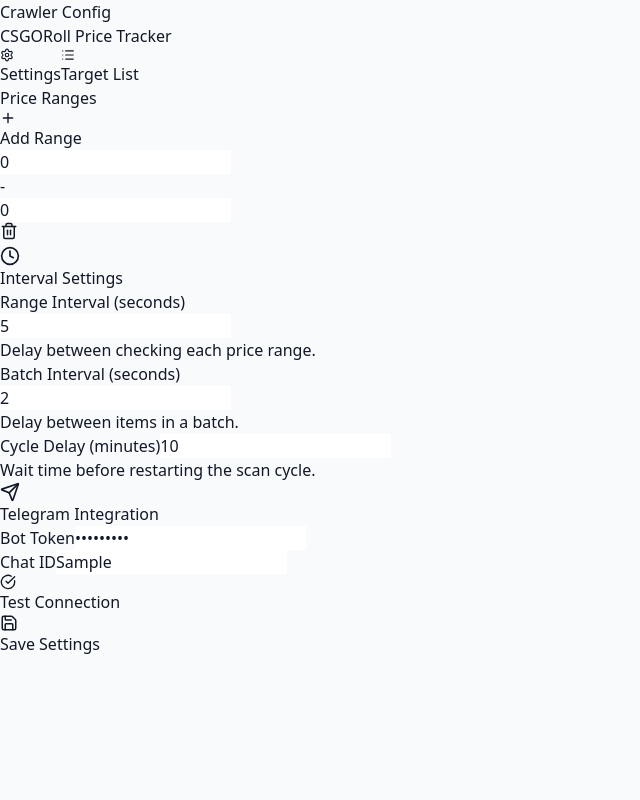
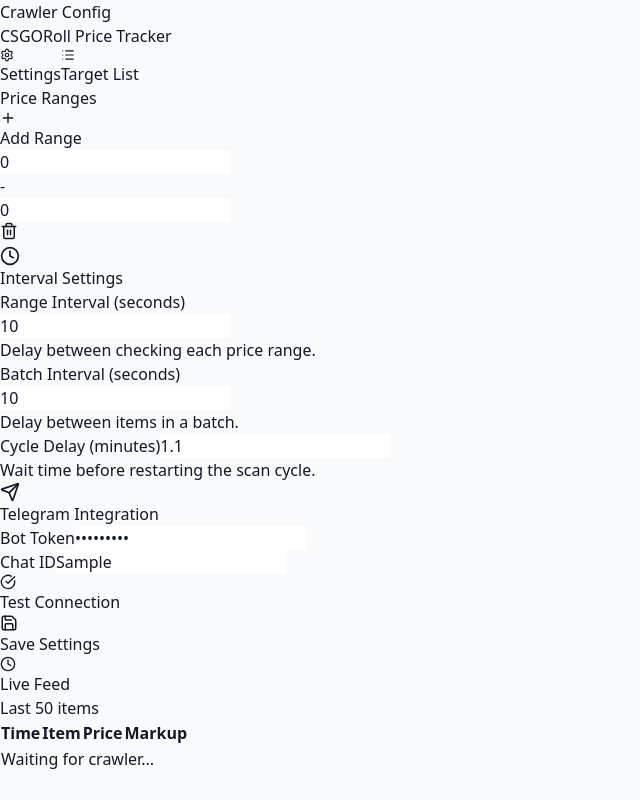
Before and after one commit to toannguyen3105/csgoroll-price-tracker, a React (Vite) app: page / in a window 1280 px wide. Both pictures are taken after typing "Sample123", "Sample" into the empty fields and a click on the button "Add Range". Shown: the whole page, without its empty margins (0-640 px from the left). Built offline with nearby package versions, Linux system fonts and the light colour scheme.

Commit message:
feat: Update CSGORoll API integration to use persisted queries and a new endpoint, and add a live item feed UI with markup display.

```diff
--- a/src/App.tsx
+++ b/src/App.tsx
@@ -4,6 +4,7 @@
 import { TelegramConfig } from './components/TelegramConfig';
 import { TargetItemManager } from './components/TargetItemManager';
 import { storageHelper } from './storage_helper';
+import { CrawlFeed } from './components/CrawlFeed';
 import type { AppState, PriceRange, Intervals, TelegramConfig as ITelegramConfig, TargetItem } from './types';
 import { Save, Loader2, Settings, List } from 'lucide-react';
 
@@ -14,11 +15,7 @@
 
   // State
   const [priceRanges, setPriceRanges] = useState<PriceRange[]>([]);
-  const [intervals, setIntervals] = useState<Intervals>({
-    rangeInterval: 5,
-    batchInterval: 2,
-    cycleDelay: 10
-  });
+  const [intervals, setIntervals] = useState<Intervals>({ rangeInterval: 10, batchInterval: 10, cycleDelay: 1.1 });
   const [telegramConfig, setTelegramConfig] = useState<ITelegramConfig>({
     botToken: '',
     chatId: ''
@@ -71,18 +68,23 @@
   }
 
   return (
-    <div className="w-[500px] min-h-[600px] bg-gray-50 flex flex-col">
+    <div className="w-[900px] h-[600px] bg-gray-50 grid grid-cols-[380px_1fr] overflow-hidden">
+      {/* Left Panel: Config */}
+      <div className="flex flex-col h-full border-r border-gray-200 min-h-0">
         {/* Header */}
         <header className="bg-white border-b border-gray-200 px-6 py-4 flex items-center justify-between shrink-0">
           <div>
             <h1 className="text-xl font-bold text-gray-800">Crawler Config</h1>
             <p className="text-xs text-gray-500">CSGORoll Price Tracker</p>
           </div>
+        </header>
+
         {/* Tabs */}
+        <div className="bg-white px-6 pb-2 pt-0 shrink-0">
           <div className="flex bg-gray-100 p-1 rounded-lg">
             <button
               onClick={() => setActiveTab('settings')}
-            className={`flex items-center gap-1.5 px-3 py-1.5 rounded-md text-xs font-medium transition-all ${activeTab === 'settings'
+              className={`flex-1 flex items-center justify-center gap-1.5 px-3 py-1.5 rounded-md text-xs font-medium transition-all ${activeTab === 'settings'
                 ? 'bg-white text-blue-600 shadow-sm'
                 : 'text-gray-500 hover:text-gray-700'
                 }`}
@@ -91,7 +93,7 @@
             </button>
             <button
               onClick={() => setActiveTab('targets')}
-            className={`flex items-center gap-1.5 px-3 py-1.5 rounded-md text-xs font-medium transition-all ${activeTab === 'targets'
+              className={`flex-1 flex items-center justify-center gap-1.5 px-3 py-1.5 rounded-md text-xs font-medium transition-all ${activeTab === 'targets'
                 ? 'bg-white text-blue-600 shadow-sm'
                 : 'text-gray-500 hover:text-gray-700'
                 }`}
@@ -99,10 +101,10 @@
               <List size={14} /> Target List
             </button>
           </div>
-      </header>
+        </div>
 
         {/* Main Content */}
-      <main className="flex-1 overflow-y-auto p-6 scrollbar-thin">
+        <main className="flex-1 overflow-y-auto p-6 scrollbar-thin min-h-0">
           {activeTab === 'settings' ? (
             <div className="space-y-6">
               <PriceRangeManager ranges={priceRanges} setRanges={setPriceRanges} />
@@ -143,6 +145,12 @@
           </footer>
         )}
       </div>
+
+      {/* Right Panel: Feed */}
+      <div className="h-full bg-white">
+        <CrawlFeed />
+      </div>
+    </div>
   );
 }
 
--- /dev/null
+++ b/src/components/CrawlFeed.tsx
@@ -0,0 +1,81 @@
+import { useEffect, useState } from 'react';
+import type { LogItem } from '../types';
+import { Clock } from 'lucide-react';
+
+export const CrawlFeed = () => {
+    const [items, setItems] = useState<LogItem[]>([]);
+
+    useEffect(() => {
+        const handleMessage = (message: any) => {
+            if (message.type === 'ITEM_SCANNED') {
+                const newItem = message.payload as LogItem;
+                setItems(prev => {
+                    const newItems = [newItem, ...prev];
+                    return newItems.slice(0, 50); // Keep last 50
+                });
+            }
+        };
+
+        // Safety check for Chrome Runtime
+        if (typeof chrome !== 'undefined' && chrome.runtime && chrome.runtime.onMessage) {
+            chrome.runtime.onMessage.addListener(handleMessage);
+        }
+
+        return () => {
+            if (typeof chrome !== 'undefined' && chrome.runtime && chrome.runtime.onMessage) {
+                chrome.runtime.onMessage.removeListener(handleMessage);
+            }
+        };
+    }, []);
+
+    const formatTime = (ts: number) => {
+        return new Date(ts).toLocaleTimeString();
+    };
+
+    return (
+        <div className="h-full flex flex-col bg-white border-l border-gray-200">
+            <div className="px-4 py-3 border-b border-gray-200 bg-gray-50 flex justify-between items-center shrink-0">
+                <h3 className="font-semibold text-gray-700 flex items-center gap-2">
+                    <Clock size={16} /> Live Feed
+                </h3>
+                <span className="text-xs text-gray-500">Last 50 items</span>
+            </div>
+
+            <div className="flex-1 overflow-y-auto p-0">
+                <table className="w-full text-left text-xs">
+                    <thead className="bg-gray-100 text-gray-500 sticky top-0 z-10 shadow-sm">
+                        <tr>
+                            <th className="px-3 py-2">Time</th>
+                            <th className="px-3 py-2">Item</th>
+                            <th className="px-3 py-2">Price</th>
+                            <th className="px-3 py-2">Markup</th>
+                        </tr>
+                    </thead>
+                    <tbody className="divide-y divide-gray-100">
+                        {items.map((item) => (
+                            <tr key={`${item.id}-${item.timestamp}`} className={`hover:bg-gray-50 transition-colors ${item.isTarget ? 'bg-green-50' : ''}`}>
+                                <td className="px-3 py-2 text-gray-400 whitespace-nowrap">{formatTime(item.timestamp)}</td>
+                                <td className="px-3 py-2 font-medium truncate max-w-[180px]" title={item.name}>
+                                    {item.name}
+                                </td>
+                                <td className={`px-3 py-2 font-mono ${item.isTarget ? 'text-green-600 font-bold' : ''}`}>
+                                    ${item.price.toFixed(2)}
+                                </td>
+                                <td className="px-3 py-2 text-gray-500">
+                                    {item.markup ? `${item.markup}%` : '-'}
+                                </td>
+                            </tr>
+                        ))}
+                        {items.length === 0 && (
+                            <tr>
+                                <td colSpan={4} className="text-center py-10 text-gray-400">
+                                    Waiting for crawler...
+                                </td>
+                            </tr>
+                        )}
+                    </tbody>
+                </table>
+            </div>
+        </div>
+    );
+};
--- a/src/notifier/telegram.ts
+++ b/src/notifier/telegram.ts
@@ -59,7 +59,7 @@
 
         if (!response.ok) {
             const errorData = await response.json();
-            console.error('Telegram API Error:', errorData);
+            console.error('Telegram API Error:', JSON.stringify(errorData, null, 2));
         }
     } catch (error) {
         console.error('Failed to send Telegram alert:', error);
```
Also changed, not shown: src/background.ts (+23 -4 lines), src/crawler/api.ts (+30 -42 lines), src/crawler/engine.ts (+64 -16 lines), src/types.ts (+9 -0 lines), public/manifest.json. Lines whose indentation alone changed are shown as unchanged.
